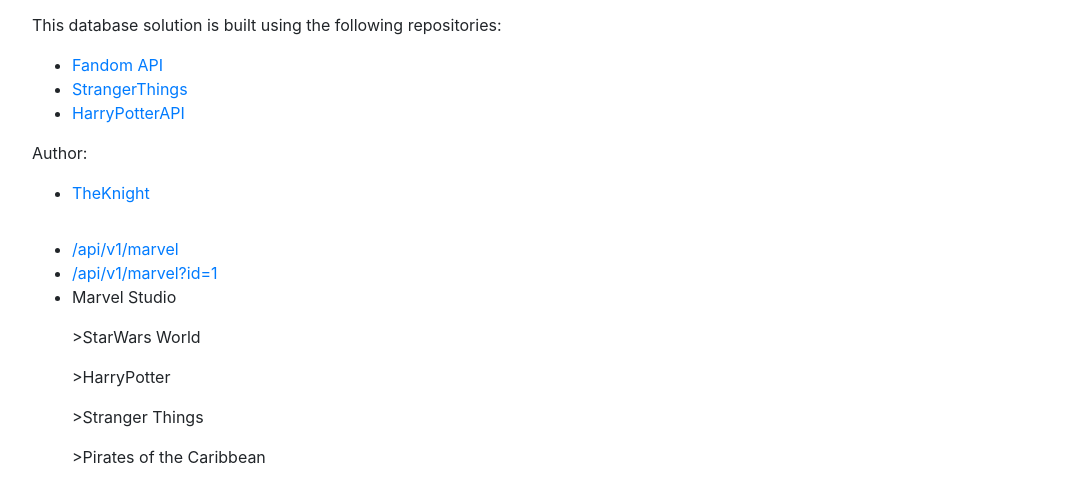
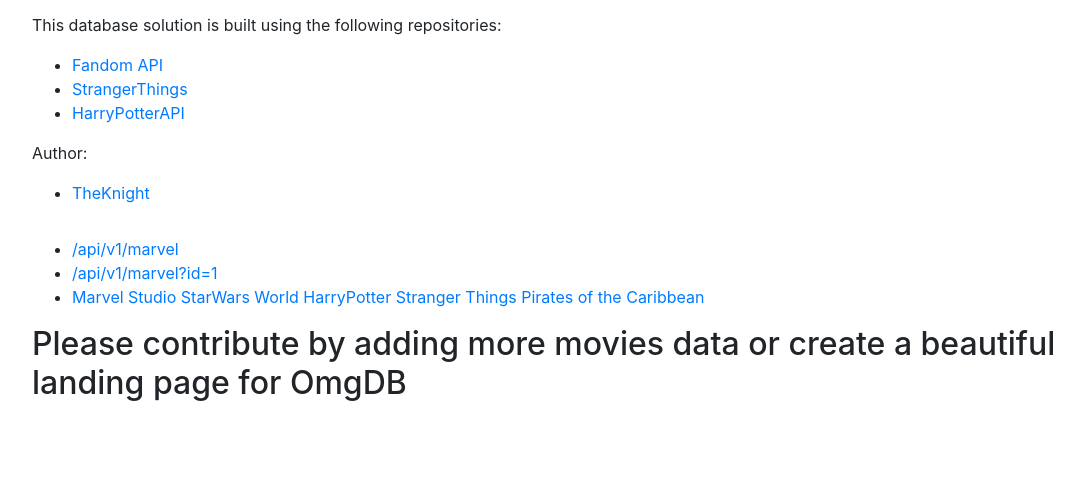
Before and after one commit to W1LDN16H7/OmgDB, a website: page index.html in a window 1280 px wide. Shown: the part 129-632 px from the top of the page, without its empty margins (53-1137 px from the left). Drawn offline with nearby package versions, Linux system fonts and the light colour scheme.

Commit message:
edited index.html

```diff
--- a/index.html
+++ b/index.html
@@ -64,28 +64,29 @@
                 </p>
                 <ul>
                     <li>
-                        <a href="https://www.omgdb.com/api/v1/marvel" target="_blank">/api/v1/marvel</a>
+                        <a href="https://omg-db.herokuapp.com/api/v1/marvel" target="_blank">/api/v1/marvel</a>
                     </li>
                     <li>
-                        <a href="https://www.omgdb.com/api/v1/marvel?id=1" target="_blank">/api/v1/marvel?id=1</a>
+                        <a href="https://omg-db.herokuapp.com/api/v1/marvel?id=1"
+                            target="_blank">/api/v1/marvel?id=1</a>
 
                     </li>
                     <li>
-                        <p <a href="https://www.omgdb.com/api/v1/marvel">Marvel Studio</p>
-                        <p <a href="https://www.omgdb.com/api/v1/starwars"></a>>StarWars World</p>
-                        <p <a href="https://www.omgdb.com/api/v1/hp"></a>>HarryPotter</p>
-                        <p <a href="https://www.omgdb.com/api/v1/strangerthings"></a>>Stranger Things</p>
-                        <p <a href="https://www.omgdb.com/api/v1/pirates"></a>>Pirates of the Caribbean</p>
+                        <a href="https://omg-db.herokuapp.com/api/v1/marvel">Marvel Studio</a>
+                        <a href="https://omg-db.herokuapp.com/api/v1/starwars">StarWars World</a>
+                        <a href="https://omg-db.herokuapp.com/api/v1/hp">HarryPotter</a>
+                        <a href="https://omg-db.herokuapp.com/api/v1/strangerthings">Stranger Things</a>
+                        <a href="https://omg-db.herokuapp.com/api/v1/pirates">Pirates of the Caribbean</a>
 
                     </li>
 
                 </ul>
-
-
-
+                <h2>Please contribute by adding more movies data or create a beautiful landing page for OmgDB</h2>
 
             </div>
         </div>
+    </div>
+
 
 </body>
 
```
